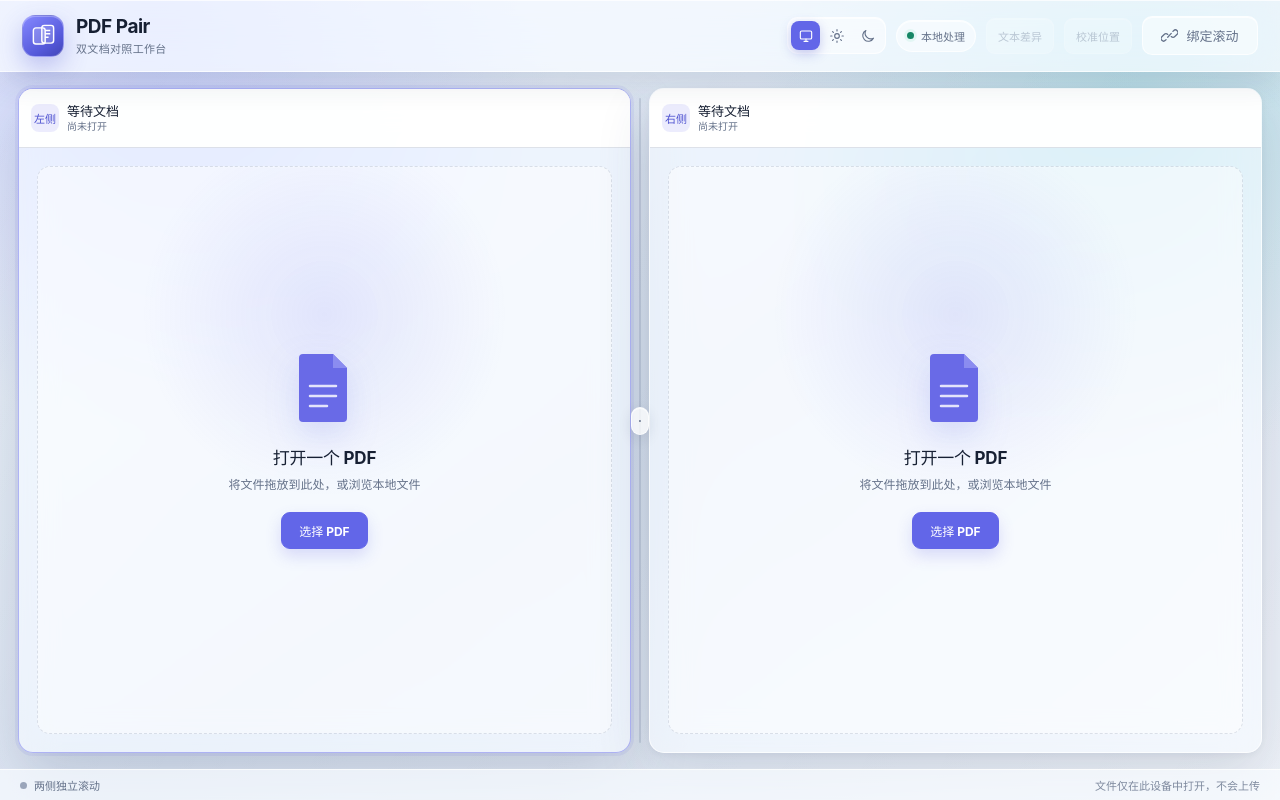
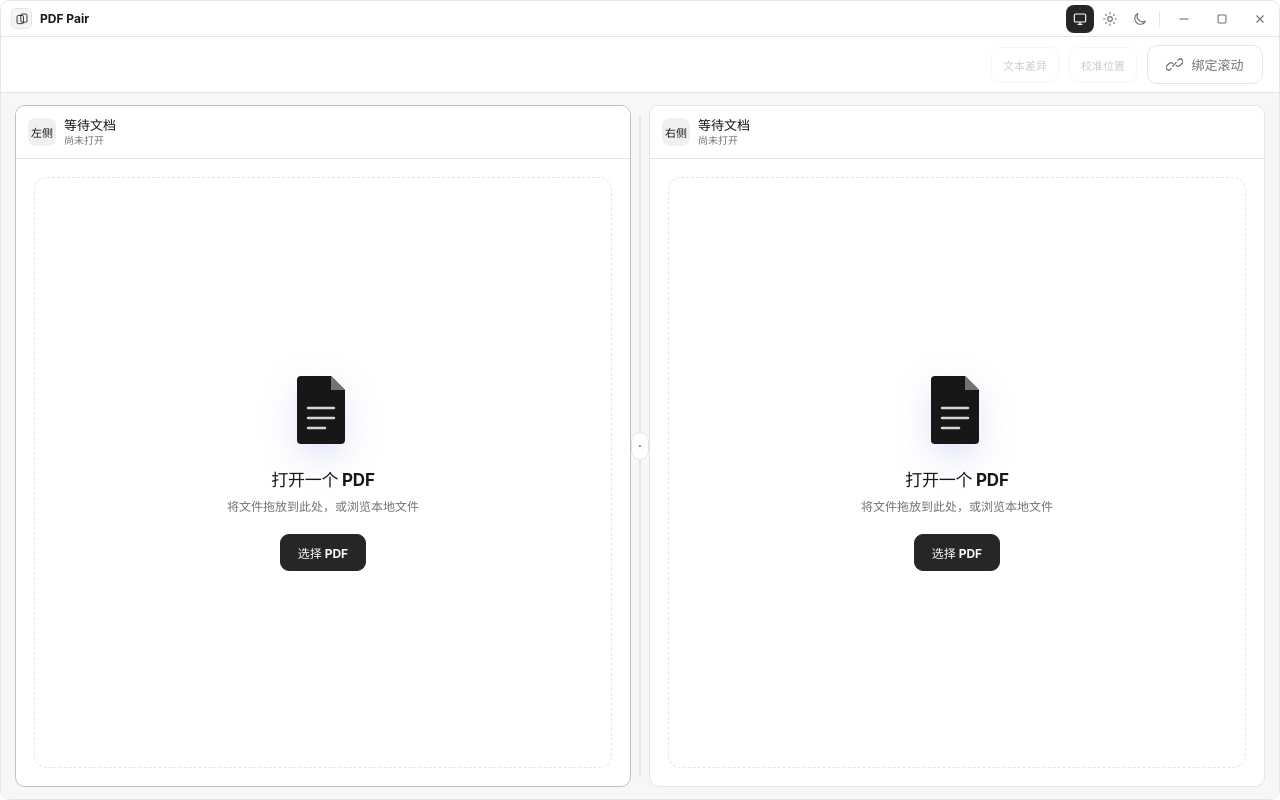
Before and after one commit to satopikac/pdf-pair, a React (Vite) app: page / in a window 1280 px wide. Built offline with nearby package versions, Linux system fonts and the light colour scheme.

Commit message:
feat: adopt template window frame and material

```diff
--- a/src-tauri/tauri.conf.json
+++ b/src-tauri/tauri.conf.json
@@ -18,6 +18,10 @@
         "height": 900,
         "minWidth": 760,
         "minHeight": 620,
+        "decorations": false,
+        "transparent": true,
+        "center": true,
+        "shadow": false,
         "resizable": true,
         "fullscreen": false
       }
--- a/src/App.tsx
+++ b/src/App.tsx
@@ -1,6 +1,7 @@
 import { useCallback, useEffect, useRef, useState } from "react";
 import type { CSSProperties, KeyboardEvent, PointerEvent } from "react";
 import { DocumentPane, type PaneSide } from "./components/DocumentPane";
+import { WindowTitleBar } from "./components/WindowTitleBar";
 import { mapScrollProgress } from "./domain/sync";
 import { pdfLoader, type PdfLoader } from "./pdf/pdfLoader";
 import type { PdfDocument } from "./pdf/pdfLoader";
@@ -308,21 +309,7 @@ export function App({
 
   return (
     <main className="app-shell" data-theme={resolvedTheme}>
-      <header className="app-toolbar">
-        <div className="brand">
-          <span className="brand-mark" aria-hidden="true">
-            <svg viewBox="0 0 32 32" role="presentation">
-              <rect x="4" y="7" width="14" height="19" rx="3" />
-              <rect x="14" y="4" width="14" height="21" rx="3" />
-              <path d="M18 10h6M18 14h6M18 18h4" />
-            </svg>
-          </span>
-          <div>
-            <h1>PDF Pair</h1>
-            <p className="eyebrow">双文档对照工作台</p>
-          </div>
-        </div>
-        <div className="toolbar-actions">
+      <WindowTitleBar>
         <div className="theme-switcher" role="group" aria-label="界面主题">
           <button type="button" className={themePreference === "system" ? "theme-option theme-option--active" : "theme-option"} aria-label="跟随系统主题" aria-pressed={themePreference === "system"} title="跟随系统" onClick={() => setThemePreference("system")}>
             <svg viewBox="0 0 24 24" aria-hidden="true"><rect x="3.5" y="4.5" width="17" height="12" rx="2" /><path d="M9 20h6M12 16.5V20" /></svg>
@@ -334,10 +321,10 @@ export function App({
             <svg viewBox="0 0 24 24" aria-hidden="true"><path d="M20.2 15.2A8.4 8.4 0 0 1 8.8 3.8 8.5 8.5 0 1 0 20.2 15.2Z" /></svg>
           </button>
         </div>
-          <span className="privacy-pill">
-            <span className="privacy-dot" aria-hidden="true" />
-            本地处理
-          </span>
+      </WindowTitleBar>
+
+      <header className="app-toolbar" aria-label="文档对照工具">
+        <div className="toolbar-actions">
           <button
             type="button"
             className="anchor-button"
@@ -488,15 +475,14 @@ export function App({
         </div>
       ) : null}
 
+      {isScrollBound ? (
         <footer className="status-bar">
           <span>
-          <span className={isScrollBound ? "status-indicator status-indicator--active" : "status-indicator"} aria-hidden="true" />
-          {isScrollBound
-            ? `滚动已绑定 · ${activeSide === "left" ? "左侧" : "右侧"}驱动`
-            : "两侧独立滚动"}
+            <span className="status-indicator status-indicator--active" aria-hidden="true" />
+            {`滚动已绑定 · ${activeSide === "left" ? "左侧" : "右侧"}驱动`}
           </span>
-        <span className="status-hint">文件仅在此设备中打开，不会上传</span>
         </footer>
+      ) : null}
     </main>
   );
 }
--- /dev/null
+++ b/src/components/WindowTitleBar.tsx
@@ -0,0 +1,78 @@
+import { useEffect, useState, type ReactNode } from "react";
+import { isTauri } from "@tauri-apps/api/core";
+import { getCurrentWindow } from "@tauri-apps/api/window";
+
+interface WindowTitleBarProps {
+  children: ReactNode;
+}
+
+export function WindowTitleBar({ children }: WindowTitleBarProps) {
+  const [isMaximized, setIsMaximized] = useState(false);
+
+  useEffect(() => {
+    if (!isTauri()) return;
+
+    const appWindow = getCurrentWindow();
+    void appWindow.isMaximized().then(setIsMaximized);
+    const unlisten = appWindow.onResized(async () => {
+      setIsMaximized(await appWindow.isMaximized());
+    });
+
+    return () => {
+      void unlisten.then((stopListening) => stopListening());
+    };
+  }, []);
+
+  async function runWindowAction(action: "minimize" | "maximize" | "close") {
+    if (!isTauri()) return;
+
+    const appWindow = getCurrentWindow();
+    if (action === "minimize") await appWindow.minimize();
+    if (action === "maximize") await appWindow.toggleMaximize();
+    if (action === "close") await appWindow.close();
+  }
+
+  return (
+    <header className="window-title-bar" data-tauri-drag-region>
+      <div className="window-title-bar__identity" data-tauri-drag-region>
+        <span className="window-title-bar__mark" aria-hidden="true">
+          <svg viewBox="0 0 24 24">
+            <rect x="3.5" y="6" width="11" height="14" rx="2" />
+            <rect x="10" y="3.5" width="10.5" height="14" rx="2" />
+          </svg>
+        </span>
+        <span>PDF Pair</span>
+      </div>
+      <div className="window-title-bar__actions">
+        {children}
+        <span className="window-title-bar__separator" aria-hidden="true" />
+        <button
+          type="button"
+          className="window-control"
+          aria-label="最小化窗口"
+          onClick={() => void runWindowAction("minimize")}
+        >
+          <svg viewBox="0 0 16 16" aria-hidden="true"><path d="M3 8h10" /></svg>
+        </button>
+        <button
+          type="button"
+          className="window-control"
+          aria-label={isMaximized ? "还原窗口" : "最大化窗口"}
+          onClick={() => void runWindowAction("maximize")}
+        >
+          <svg viewBox="0 0 16 16" aria-hidden="true">
+            {isMaximized ? <path d="M5 3.5h7.5V11M3.5 5H11v7.5H3.5z" /> : <rect x="3.5" y="3.5" width="9" height="9" rx="1" />}
+          </svg>
+        </button>
+        <button
+          type="button"
+          className="window-control window-control--close"
+          aria-label="关闭窗口"
+          onClick={() => void runWindowAction("close")}
+        >
+          <svg viewBox="0 0 16 16" aria-hidden="true"><path d="m4 4 8 8m0-8-8 8" /></svg>
+        </button>
+      </div>
+    </header>
+  );
+}
--- a/src/styles.css
+++ b/src/styles.css
@@ -1,54 +1,56 @@
 :root {
-  color: #172033;
-  background: #e7edf7;
+  color: #171717;
+  background: transparent;
   font-family: Inter, "Segoe UI Variable", "Segoe UI", ui-sans-serif, system-ui, sans-serif;
   font-synthesis: none;
   text-rendering: optimizeLegibility;
-  --ink: #172033;
-  --muted: #65728a;
-  --line: rgb(86 102 132 / 18%);
-  --surface-soft: rgb(245 248 253 / 66%);
-  --accent: #6266e8;
-  --accent-dark: #4c50d0;
-  --accent-soft: rgb(98 102 232 / 12%);
-  --app-background: radial-gradient(circle at 12% 2%, rgb(129 139 255 / 34%), transparent 30%), radial-gradient(circle at 88% 12%, rgb(71 203 198 / 22%), transparent 28%), linear-gradient(145deg, #edf3fb 0%, #dae4f2 52%, #eef2f8 100%);
-  --glass-toolbar: rgb(249 252 255 / 70%);
-  --glass-panel: rgb(249 251 255 / 58%);
-  --glass-strong: rgb(255 255 255 / 78%);
-  --glass-control: rgb(255 255 255 / 48%);
-  --glass-control-hover: rgb(255 255 255 / 76%);
-  --glass-border: rgb(255 255 255 / 68%);
-  --glass-highlight: inset 0 1px 0 rgb(255 255 255 / 72%);
-  --reader-background: #bcc6d4;
-  --reader-pattern: rgb(255 255 255 / 12%);
-  --shadow: 0 20px 54px rgb(43 57 86 / 14%), 0 2px 8px rgb(43 57 86 / 6%);
-  --shadow-active: 0 24px 60px rgb(43 57 86 / 18%), 0 0 0 3px rgb(98 102 232 / 9%);
-  --overlay: rgb(19 26 43 / 48%);
+  --ink: #171717;
+  --muted: #737373;
+  --line: #e5e5e5;
+  --surface-soft: #f5f5f5;
+  --accent: #262626;
+  --accent-dark: #171717;
+  --accent-soft: #f0f0f0;
+  --primary-foreground: #fafafa;
+  --app-background: #f7f7f8;
+  --glass-toolbar: #ffffff;
+  --glass-panel: #ffffff;
+  --glass-strong: #ffffff;
+  --glass-control: #ffffff;
+  --glass-control-hover: #f5f5f5;
+  --glass-border: #e5e5e5;
+  --glass-highlight: none;
+  --reader-background: #d4d4d4;
+  --reader-pattern: rgb(255 255 255 / 14%);
+  --shadow: 0 1px 2px rgb(0 0 0 / 5%);
+  --shadow-active: 0 1px 3px rgb(0 0 0 / 8%), 0 0 0 2px rgb(23 23 23 / 8%);
+  --overlay: rgb(0 0 0 / 50%);
   --success: #168665;
 }
 
 :root[data-theme="dark"] {
-  color: #edf1fb;
-  background: #0d1320;
-  --ink: #edf1fb;
-  --muted: #9da9bd;
-  --line: rgb(202 214 238 / 13%);
-  --surface-soft: rgb(18 25 40 / 72%);
-  --accent: #888bff;
-  --accent-dark: #a5a7ff;
-  --accent-soft: rgb(136 139 255 / 16%);
-  --app-background: radial-gradient(circle at 12% 0%, rgb(89 92 198 / 34%), transparent 31%), radial-gradient(circle at 90% 8%, rgb(26 136 145 / 22%), transparent 28%), linear-gradient(145deg, #111827 0%, #0b101b 55%, #121827 100%);
-  --glass-toolbar: rgb(18 25 40 / 72%);
-  --glass-panel: rgb(18 25 40 / 62%);
-  --glass-strong: rgb(24 32 50 / 82%);
-  --glass-control: rgb(255 255 255 / 6%);
-  --glass-control-hover: rgb(255 255 255 / 11%);
-  --glass-border: rgb(255 255 255 / 11%);
-  --glass-highlight: inset 0 1px 0 rgb(255 255 255 / 8%);
-  --reader-background: #171e2b;
+  color: #fafafa;
+  background: transparent;
+  --ink: #fafafa;
+  --muted: #a1a1aa;
+  --line: #27272a;
+  --surface-soft: #18181b;
+  --accent: #fafafa;
+  --accent-dark: #fafafa;
+  --accent-soft: #27272a;
+  --primary-foreground: #18181b;
+  --app-background: #09090b;
+  --glass-toolbar: #09090b;
+  --glass-panel: #09090b;
+  --glass-strong: #18181b;
+  --glass-control: #18181b;
+  --glass-control-hover: #27272a;
+  --glass-border: #27272a;
+  --glass-highlight: none;
+  --reader-background: #18181b;
   --reader-pattern: rgb(255 255 255 / 3%);
-  --shadow: 0 24px 64px rgb(0 0 0 / 28%), 0 2px 8px rgb(0 0 0 / 20%);
-  --shadow-active: 0 26px 68px rgb(0 0 0 / 34%), 0 0 0 3px rgb(136 139 255 / 10%);
+  --shadow: 0 1px 2px rgb(0 0 0 / 28%);
+  --shadow-active: 0 1px 3px rgb(0 0 0 / 32%), 0 0 0 2px rgb(250 250 250 / 10%);
   --overlay: rgb(3 7 15 / 68%);
   --success: #62d5ae;
 }
@@ -64,7 +66,7 @@ html, body, #root {
 body {
   overflow: hidden;
   color: var(--ink);
-  background: var(--app-background);
+  background: transparent;
   transition: color 180ms ease, background-color 180ms ease;
 }
 button, input { font: inherit; }
@@ -83,7 +85,7 @@ label:has(input:focus-visible),
   height: 100vh;
   min-height: 620px;
   display: grid;
-  grid-template-rows: auto minmax(0, 1fr) auto;
+  grid-template-rows: 36px auto minmax(0, 1fr) auto;
   background: radial-gradient(circle at 50% -15%, rgb(91 92 226 / 11%), transparent 36%), #eef1f7;
 }
 
@@ -723,32 +725,109 @@ label:has(input:focus-visible),
 .status-indicator--active { background: var(--accent); box-shadow: 0 0 0 3px rgb(91 92 226 / 12%); }
 .status-hint { color: #8a95a8; }
 
-/* Acrylic theme: translucent surfaces stay outside the PDF rendering area. */
+/* Window and material system adapted from kitlib/tauri-app-template. */
+.window-title-bar {
+  min-width: 0;
+  height: 36px;
+  display: flex;
+  align-items: center;
+  justify-content: space-between;
+  color: var(--muted);
+  background: var(--glass-toolbar);
+  border-bottom: 1px solid var(--line);
+  border-radius: 9px 9px 0 0;
+  user-select: none;
+  z-index: 4;
+}
+
+.window-title-bar__identity,
+.window-title-bar__actions {
+  height: 100%;
+  display: flex;
+  align-items: center;
+}
+
+.window-title-bar__identity {
+  min-width: 0;
+  flex: 1;
+  gap: 8px;
+  padding-left: 10px;
+  color: var(--ink);
+  font-size: 12px;
+  font-weight: 650;
+}
+
+.window-title-bar__mark {
+  width: 21px;
+  height: 21px;
+  display: grid;
+  place-items: center;
+  color: var(--ink);
+  background: var(--surface-soft);
+  border: 1px solid var(--line);
+  border-radius: 5px;
+}
+
+.window-title-bar__mark svg {
+  width: 14px;
+  height: 14px;
+  fill: none;
+  stroke: currentColor;
+  stroke-width: 1.45;
+}
+
+.window-title-bar__actions { flex: 0 0 auto; }
+.window-title-bar .theme-switcher { padding: 0; background: transparent; }
+.window-title-bar .theme-option { width: 28px; height: 28px; }
+
+.window-title-bar__separator {
+  width: 1px;
+  height: 16px;
+  margin: 0 5px;
+  background: var(--line);
+}
+
+.window-control {
+  width: 38px;
+  height: 35px;
+  display: grid;
+  place-items: center;
+  padding: 0;
+  color: var(--muted);
+  background: transparent;
+  border: 0;
+  transition: color 120ms ease, background-color 120ms ease;
+}
+
+.window-control:last-child { border-radius: 0 9px 0 0; }
+.window-control:hover { color: var(--ink); background: var(--surface-soft); }
+.window-control--close:hover { color: #fff; background: #dc2626; }
+.window-control svg { width: 14px; height: 14px; fill: none; stroke: currentColor; stroke-width: 1.25; }
+
 .app-shell {
   position: relative;
   isolation: isolate;
   color: var(--ink);
   background: var(--app-background);
-  background-attachment: fixed;
-  transition: color 180ms ease, background 260ms ease;
+  border: 1px solid var(--line);
+  border-radius: 10px;
+  transition: color 180ms ease, background-color 180ms ease;
 }
 
 .app-shell::before {
-  content: "";
-  position: fixed;
-  inset: 0;
-  pointer-events: none;
-  background: linear-gradient(115deg, rgb(255 255 255 / 8%), transparent 38%, rgb(255 255 255 / 5%));
-  z-index: -1;
+  display: none;
 }
 
 .app-toolbar {
+  min-height: 52px;
+  justify-content: flex-end;
+  padding: 8px 16px;
   color: var(--ink);
   background: var(--glass-toolbar);
-  border-bottom-color: var(--glass-border);
-  box-shadow: var(--glass-highlight), 0 10px 32px rgb(35 48 76 / 12%);
-  -webkit-backdrop-filter: blur(22px) saturate(145%);
-  backdrop-filter: blur(22px) saturate(145%);
+  border-bottom-color: var(--line);
+  box-shadow: none;
+  -webkit-backdrop-filter: none;
+  backdrop-filter: none;
 }
 
 .app-toolbar h1 { color: var(--ink); }
@@ -769,9 +848,9 @@ label:has(input:focus-visible),
   gap: 2px;
   padding: 3px;
   background: var(--glass-control);
-  border: 1px solid var(--glass-border);
-  border-radius: 11px;
-  box-shadow: var(--glass-highlight);
+  border: 0;
+  border-radius: 7px;
+  box-shadow: none;
 }
 
 .theme-option {
@@ -800,9 +879,9 @@ label:has(input:focus-visible),
 .theme-option:hover { color: var(--ink); background: var(--glass-control-hover); }
 .theme-option:active { transform: scale(0.94); }
 .theme-option--active {
-  color: #fff;
+  color: var(--primary-foreground);
   background: var(--accent);
-  box-shadow: 0 4px 12px rgb(69 73 199 / 28%);
+  box-shadow: none;
 }
 
 .privacy-pill,
@@ -824,10 +903,10 @@ label:has(input:focus-visible),
 
 .bind-button--active,
 .bind-button--active:hover {
-  color: #fff;
-  background: linear-gradient(135deg, #7377f2, #565ad8);
-  border-color: rgb(255 255 255 / 20%);
-  box-shadow: inset 0 1px 0 rgb(255 255 255 / 24%), 0 8px 20px rgb(73 77 203 / 32%);
+  color: var(--primary-foreground);
+  background: var(--accent);
+  border-color: var(--accent);
+  box-shadow: none;
 }
 
 .anchor-button--active { color: var(--accent-dark); background: var(--accent-soft); }
@@ -847,12 +926,12 @@ label:has(input:focus-visible),
   background: var(--glass-panel);
   border-color: var(--glass-border);
   box-shadow: var(--glass-highlight), var(--shadow);
-  -webkit-backdrop-filter: blur(18px) saturate(135%);
-  backdrop-filter: blur(18px) saturate(135%);
+  -webkit-backdrop-filter: none;
+  backdrop-filter: none;
 }
 
 .document-panel--active {
-  border-color: rgb(116 120 238 / 52%);
+  border-color: color-mix(in srgb, var(--ink) 18%, var(--line));
   box-shadow: var(--glass-highlight), var(--shadow-active);
 }
 
@@ -889,8 +968,8 @@ label:has(input:focus-visible),
 
 .empty-document {
   border-color: var(--line);
-  background: radial-gradient(circle at 50% 26%, rgb(105 109 235 / 14%), transparent 36%), var(--glass-control);
-  box-shadow: inset 0 1px 0 rgb(255 255 255 / 12%);
+  background: var(--glass-control);
+  box-shadow: none;
 }
 
 .document-panel:has(.empty-document):hover .empty-document {
@@ -916,9 +995,9 @@ label:has(input:focus-visible),
   color: var(--ink);
   background: var(--glass-strong);
   border: 1px solid var(--glass-border);
-  box-shadow: var(--glass-highlight), 0 28px 90px rgb(0 0 0 / 30%);
-  -webkit-backdrop-filter: blur(24px) saturate(145%);
-  backdrop-filter: blur(24px) saturate(145%);
+  box-shadow: 0 16px 48px rgb(0 0 0 / 22%);
+  -webkit-backdrop-filter: none;
+  backdrop-filter: none;
 }
 
 .diff-page h3,
@@ -931,12 +1010,43 @@ label:has(input:focus-visible),
   color: var(--muted);
   background: var(--glass-toolbar);
   border-top-color: var(--glass-border);
-  box-shadow: 0 -1px 0 rgb(255 255 255 / 6%);
-  -webkit-backdrop-filter: blur(18px) saturate(135%);
-  backdrop-filter: blur(18px) saturate(135%);
+  justify-content: flex-start;
+  box-shadow: none;
+  -webkit-backdrop-filter: none;
+  backdrop-filter: none;
 }
 
 .status-hint { color: var(--muted); opacity: 0.82; }
+
+.workspace { padding: 12px 14px; background: var(--app-background); }
+.document-panel { border-radius: 10px; }
+.panel-toolbar { min-height: 52px; }
+.workspace-divider span { box-shadow: none; }
+.workspace-divider:hover span,
+.workspace-divider:focus-visible span,
+.workspace[data-bound="true"] .workspace-divider span {
+  color: var(--ink);
+  background: var(--surface-soft);
+  border-color: var(--line);
+}
+
+.workspace[data-bound="true"] .workspace-divider::before { background: var(--muted); }
+.empty-document__icon svg { fill: var(--ink); }
+.empty-document__icon .paper-fold { fill: var(--muted); }
+.secondary-button,
+.search-submit {
+  color: var(--primary-foreground);
+  background: var(--accent);
+  border-color: var(--accent);
+  box-shadow: none;
+}
+
+.secondary-button:hover {
+  color: var(--primary-foreground);
+  background: var(--accent-dark);
+  border-color: var(--accent-dark);
+  box-shadow: none;
+}
 
 @supports not ((-webkit-backdrop-filter: blur(1px)) or (backdrop-filter: blur(1px))) {
   .app-toolbar,
```
Also changed, not shown: src-tauri/capabilities/default.json (+9 -1 lines), 1 other file (tests, documents, lock files or other folders). Lines whose indentation alone changed are shown as unchanged.
